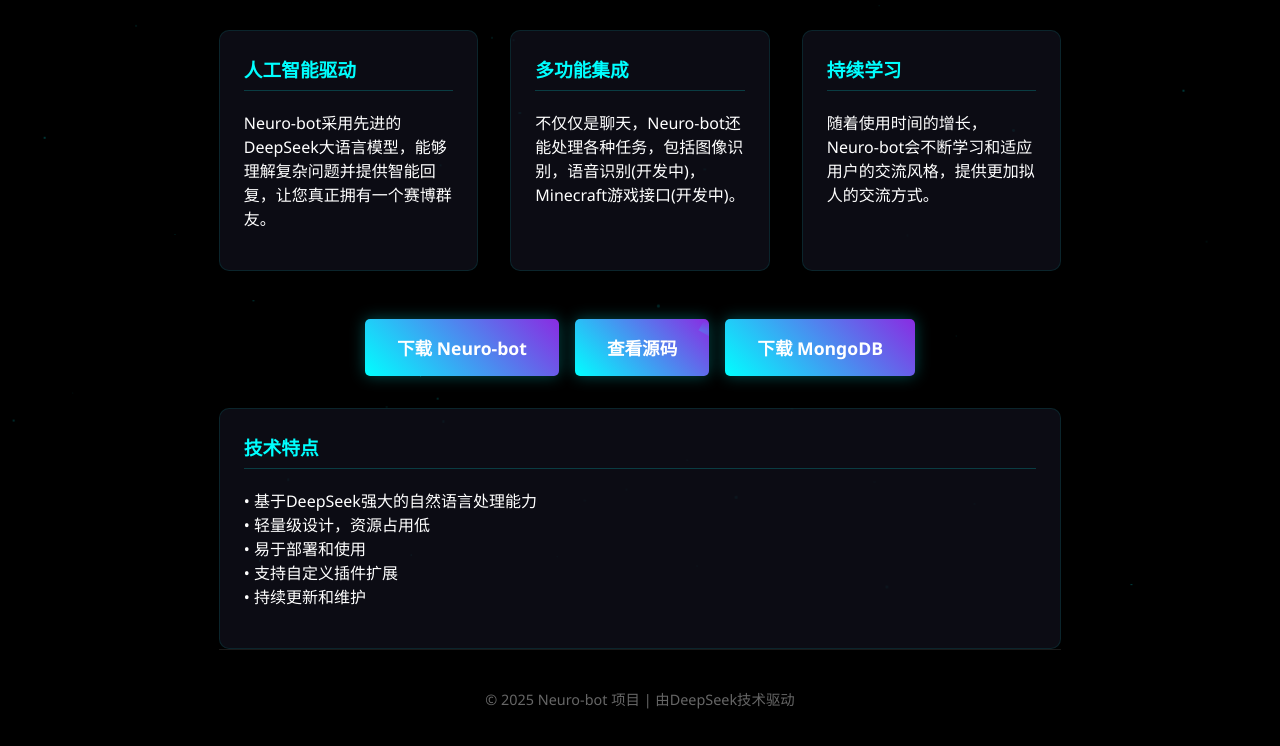
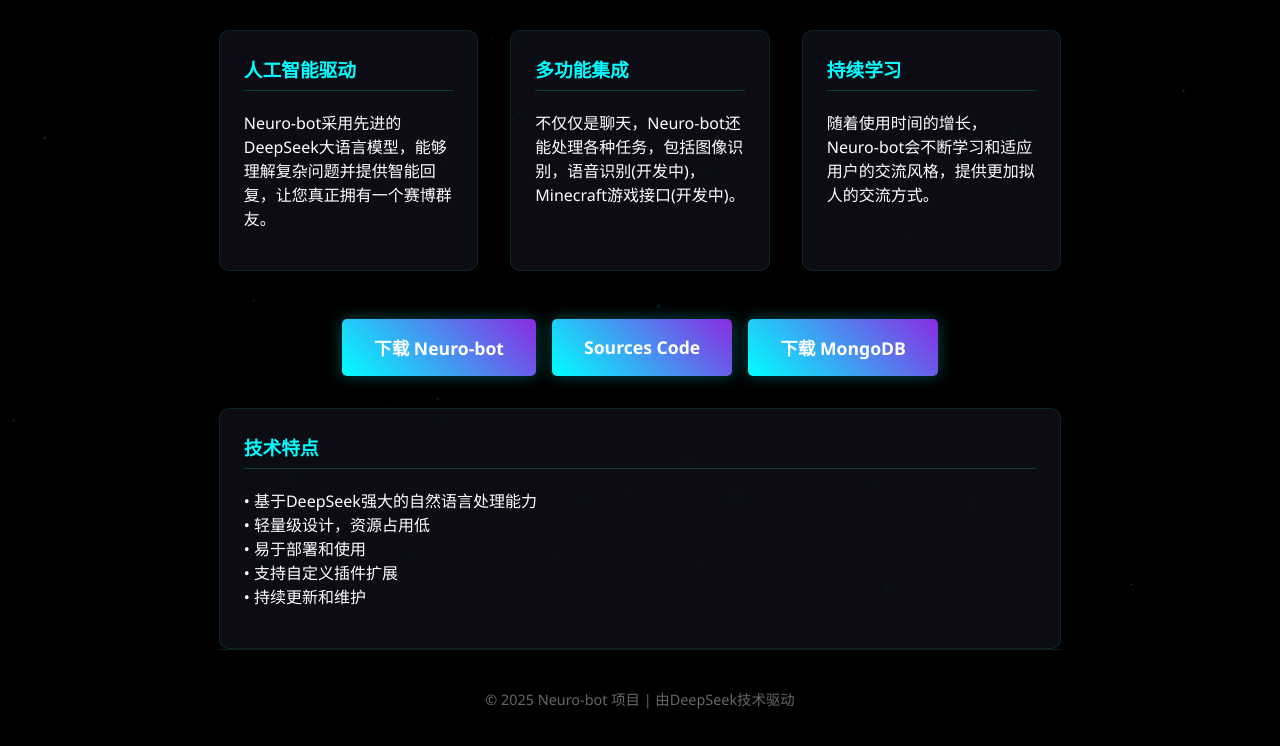
Before and after one commit to L1quidBounce/Neuro-html, a plain HTML site: page main/index.html in a window 1280 px wide. Shown: the part 194-940 px from the top of the page. Drawn offline with Linux system fonts and the light colour scheme.

Commit message:
Update index.html

```diff
--- a/main/index.html
+++ b/main/index.html
@@ -36,7 +36,7 @@
         <div class="center">
             <div class="button-group">
                 <a href="https://github.com/L1quidBounce/Neuro-bot/archive/refs/tags/0.5.15-Release.zip" class="download-btn">下载 Neuro-bot</a>
-                <a href="https://github.com/L1quidBounce/Neuro-bot" class="source-btn">查看源码</a>
+                <a href="https://github.com/L1quidBounce/Neuro-bot" class="source-btn">Sources Code</a>
                 <a href="https://fastdl.mongodb.org/windows/mongodb-windows-x86_64-8.0.8-signed.msi" class="mongodb-dl">下载 MongoDB</a>
             </div>
         </div>
```
